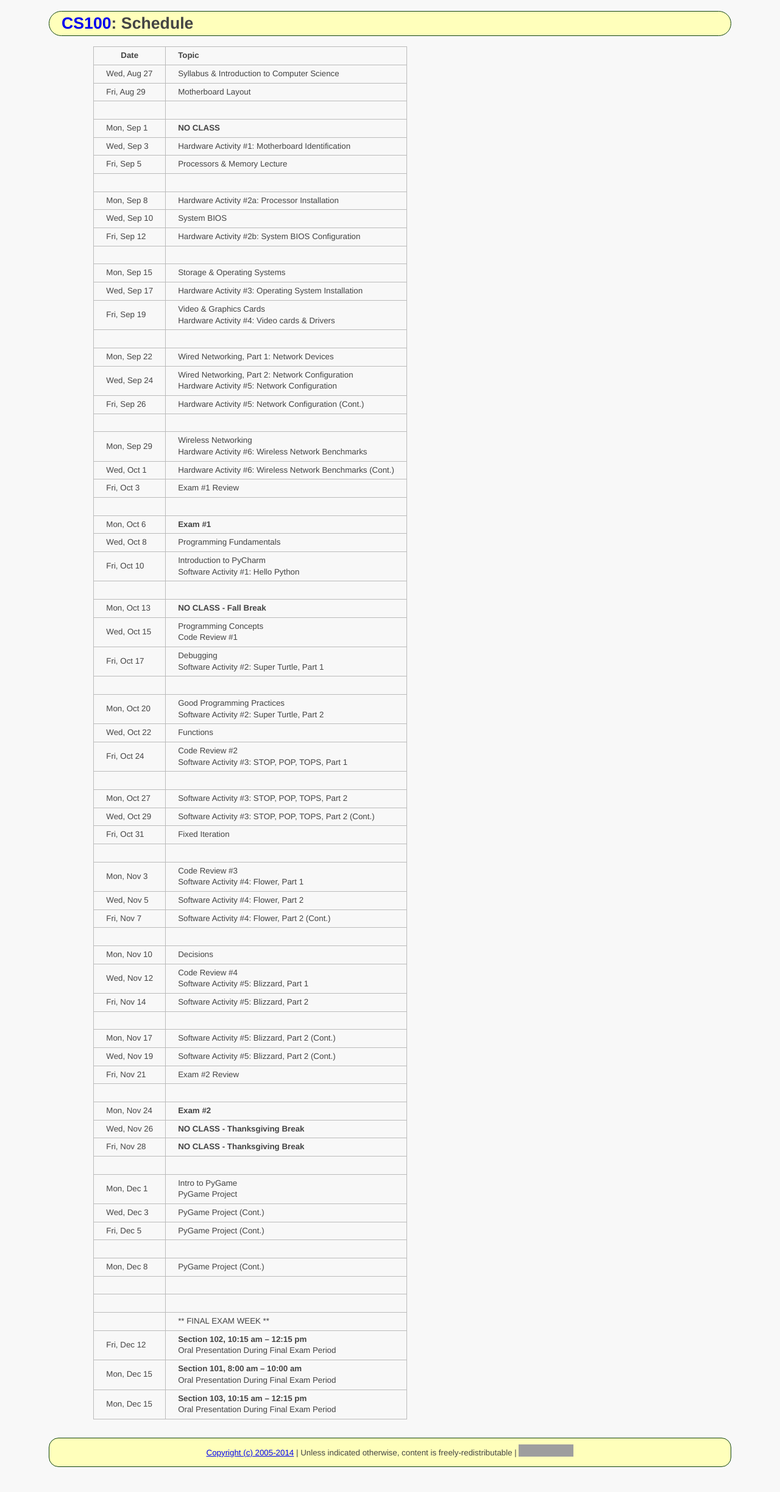
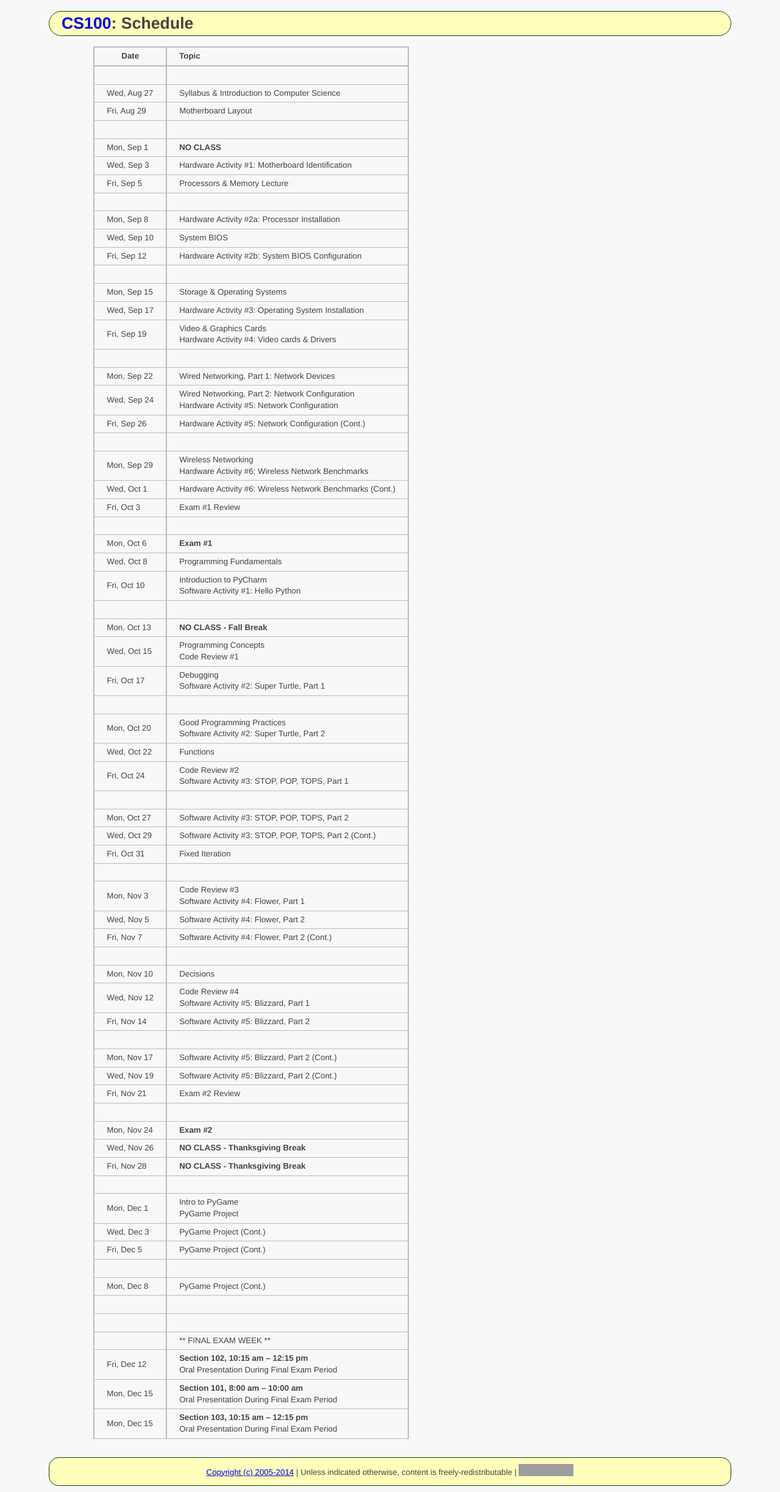
Before and after one commit to ycpcs/cs100-fall2014, a Jekyll site: the page built from schedule.md, in a window 1280 px wide. Shown: the whole page at 61% size. Built offline with Jekyll 4.4.1, drawn with Linux system fonts in a browser that asks for light colours; Markdown is read by kramdown in place of the engine named in the settings; before the commit the page ends 2415 px from its top, so only the background shows below that; grey boxes are pictures that could not be loaded.

Commit message:
more stinkin' CSS

```diff
--- a/css/cs101.css
+++ b/css/cs101.css
@@ -85,8 +85,16 @@
 	margin:1em;
 }
 
-tr, th, td {
+
+th {
+	border:2px solid #bbb;
+	padding: 5px 20px;
+}
+
+tr, td {
 	border:1px solid #bbb;
+	border-left: 2px solid #bbb;
+	border-right: 2px solid #bbb;
 	padding: 5px 20px;
 }
 
--- a/schedule.md
+++ b/schedule.md
@@ -6,6 +6,7 @@
 
 >| **Date**       | **Topic**
 >| ---------------|:---------
+>||
 >| Wed, Aug 27    |  Syllabus & Introduction to Computer Science
 >| Fri, Aug 29    |  Motherboard Layout
 >||
```
